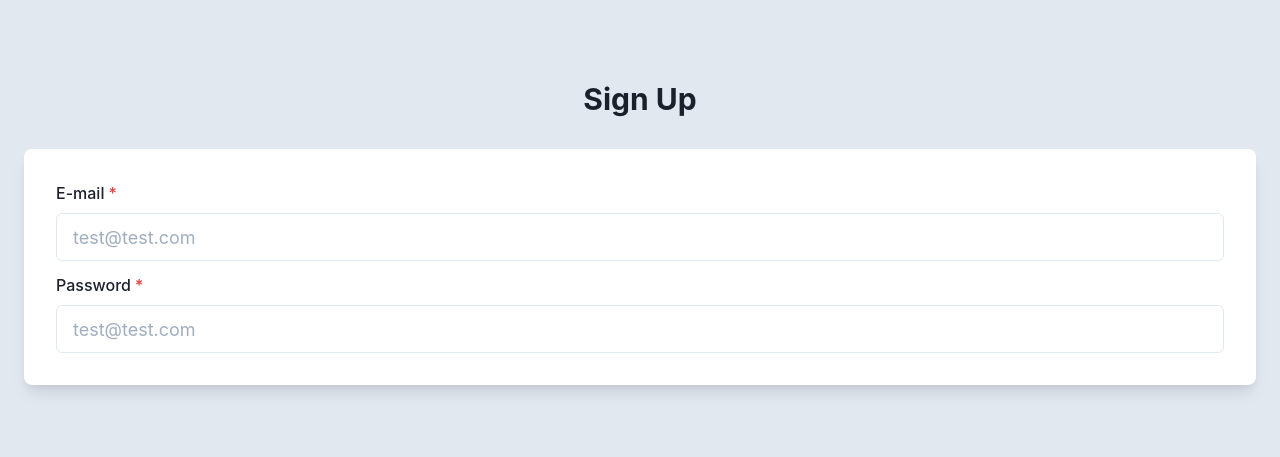
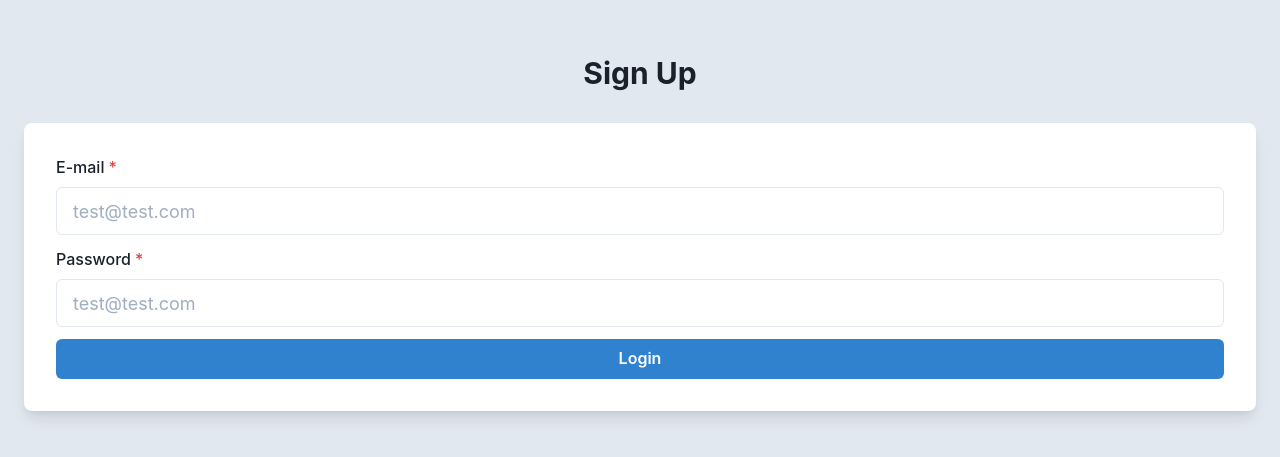
Before and after one commit to LukasMod/warsawjs-52-admin-panel, a React (Create React App) app: page / in a window 1280 px wide. Shown: the part 167-624 px from the top of the page. Built offline with nearby package versions, Linux system fonts and the light colour scheme.

Commit message:
add submit button

```diff
--- a/src/components/LoginForm/index.js
+++ b/src/components/LoginForm/index.js
@@ -5,6 +5,7 @@ import {
   Input,
   FormErrorMessage,
   Stack,
+  Button,
 } from '@chakra-ui/react';
 
 import { useForm } from 'react-hook-form';
@@ -14,6 +15,11 @@ function LoginForm() {
 
   const submitForm = values => {
     console.log('form values', values);
+    return new Promise((resolve, reject) => {
+      setTimeout(() => {
+        resolve();
+      }, 2000);
+    });
   };
 
   return (
@@ -46,6 +52,13 @@ function LoginForm() {
             {errors.password && errors.password.message}
           </FormErrorMessage>
         </FormControl>
+        <Button
+          type="submit"
+          isLoading={formState.isSubmitting}
+          colorScheme="blue"
+        >
+          Login
+        </Button>
       </Stack>
     </form>
   );
```
